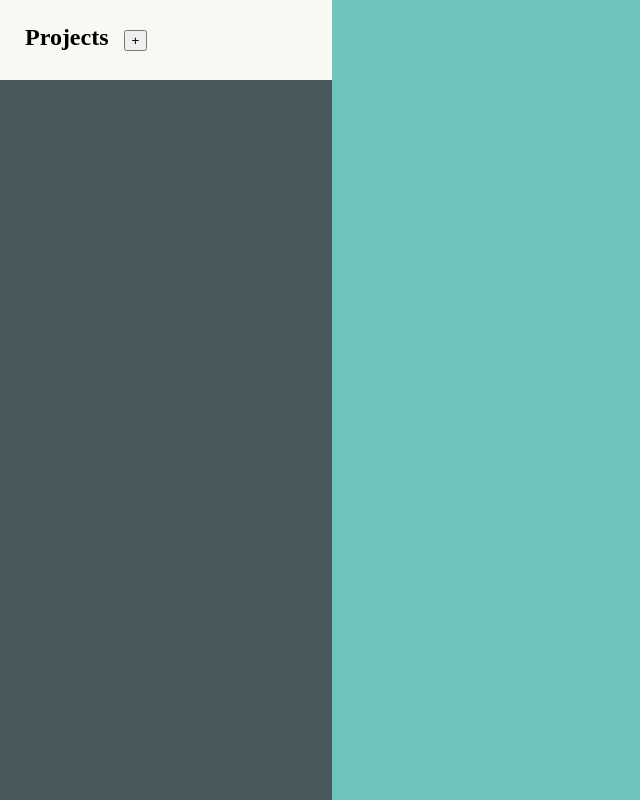
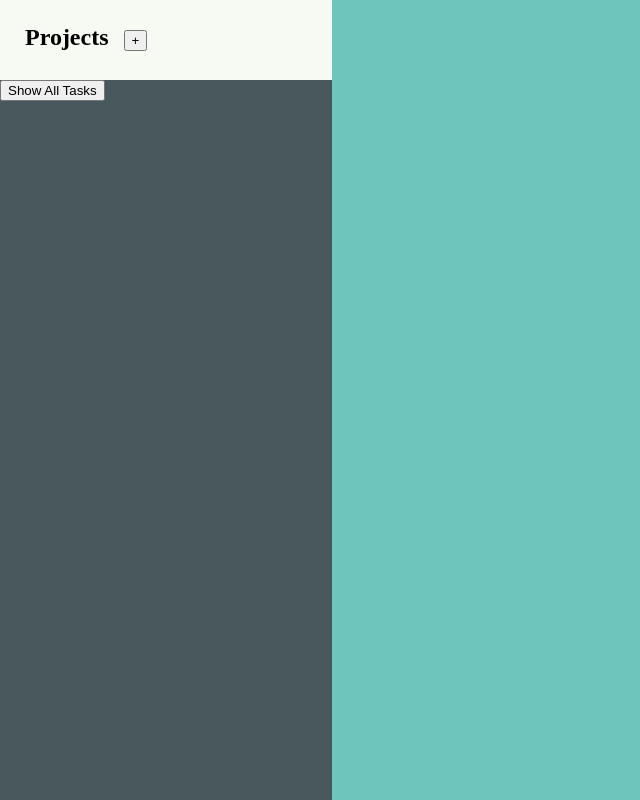
Before and after one commit to Joel-Singh/TODO-list, a website built with webpack: page dist/index.html in a window 1280 px wide. Shown: the whole page, without its empty margins (0-640 px from the left). Built offline with nearby package versions, Linux system fonts and the light colour scheme.

Commit message:
Add Show All Tasks button to html

```diff
--- a/dist/index.html
+++ b/dist/index.html
@@ -13,7 +13,9 @@
         <h1>Projects</h1>
         <button type="button">+</button>
       </div>
-      <div class="project-list"></div>
+      <div class="project-list">
+        <button class="all-tasks">Show All Tasks</button>
+      </div>
     </aside>
     <main></main>
   </body>
```
